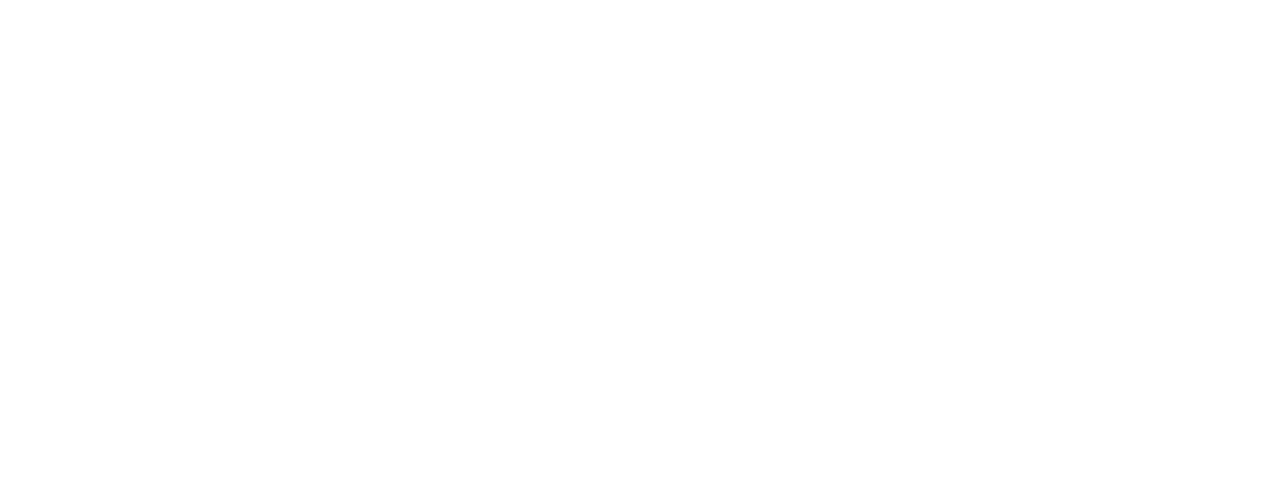
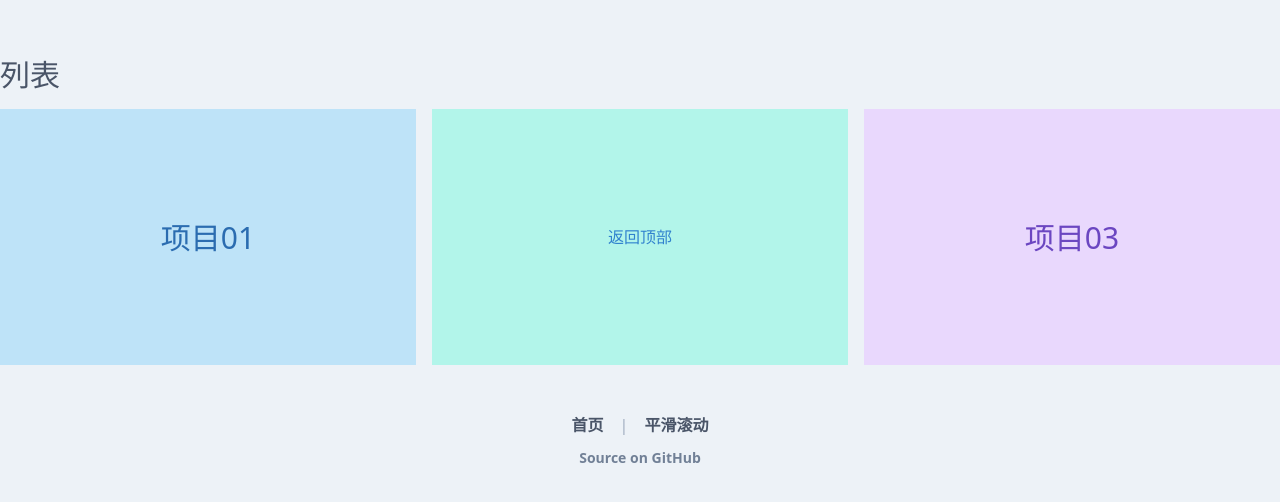
Before and after one commit to curder/practical-vue-component-src, a Vue app: page /smooth-scrolling in a window 1280 px wide. Shown: the part 2054-2556 px from the top of the page. Before the commit the page ends 800 px from the top, so only its background shows below. Built offline with nearby package versions, Linux system fonts and the light colour scheme.

Commit message:
平滑的滚动组件

```diff
--- a/src/App.vue
+++ b/src/App.vue
@@ -3,12 +3,9 @@
     <router-view class="flex-1"/>
     <div class="flex-shrink-0 py-12 text-center">
       <div>
-        <router-link class="font-semibold text-gray-700 hover:underline" to="/">Home</router-link>
+        <router-link class="font-semibold text-gray-700 hover:underline" to="/">首页</router-link>
         <span class="mx-4 text-gray-500">|</span>
-        <router-link
-          class="font-semibold text-gray-700 hover:underline"
-          to="/smooth-scrolling"
-        >Smooth Scrolling</router-link>
+        <router-link class="font-semibold text-gray-700 hover:underline" to="/smooth-scrolling">平滑滚动</router-link>
       </div>
       <div class="mt-2">
         <a
--- a/src/components/HelloWorld.vue
+++ /dev/null
@@ -1,58 +0,0 @@
-<template>
-  <div class="hello">
-    <h1>{{ msg }}</h1>
-    <p>
-      For a guide and recipes on how to configure / customize this project,<br>
-      check out the
-      <a href="https://cli.vuejs.org" target="_blank" rel="noopener">vue-cli documentation</a>.
-    </p>
-    <h3>Installed CLI Plugins</h3>
-    <ul>
-      <li><a href="https://github.com/vuejs/vue-cli/tree/dev/packages/%40vue/cli-plugin-babel" target="_blank" rel="noopener">babel</a></li>
-      <li><a href="https://github.com/vuejs/vue-cli/tree/dev/packages/%40vue/cli-plugin-eslint" target="_blank" rel="noopener">eslint</a></li>
-    </ul>
-    <h3>Essential Links</h3>
-    <ul>
-      <li><a href="https://vuejs.org" target="_blank" rel="noopener">Core Docs</a></li>
-      <li><a href="https://forum.vuejs.org" target="_blank" rel="noopener">Forum</a></li>
-      <li><a href="https://chat.vuejs.org" target="_blank" rel="noopener">Community Chat</a></li>
-      <li><a href="https://twitter.com/vuejs" target="_blank" rel="noopener">Twitter</a></li>
-      <li><a href="https://news.vuejs.org" target="_blank" rel="noopener">News</a></li>
-    </ul>
-    <h3>Ecosystem</h3>
-    <ul>
-      <li><a href="https://router.vuejs.org" target="_blank" rel="noopener">vue-router</a></li>
-      <li><a href="https://vuex.vuejs.org" target="_blank" rel="noopener">vuex</a></li>
-      <li><a href="https://github.com/vuejs/vue-devtools#vue-devtools" target="_blank" rel="noopener">vue-devtools</a></li>
-      <li><a href="https://vue-loader.vuejs.org" target="_blank" rel="noopener">vue-loader</a></li>
-      <li><a href="https://github.com/vuejs/awesome-vue" target="_blank" rel="noopener">awesome-vue</a></li>
-    </ul>
-  </div>
-</template>
-
-<script>
-export default {
-  name: 'HelloWorld',
-  props: {
-    msg: String
-  }
-}
-</script>
-
-<!-- Add "scoped" attribute to limit CSS to this component only -->
-<style scoped>
-h3 {
-  margin: 40px 0 0;
-}
-ul {
-  list-style-type: none;
-  padding: 0;
-}
-li {
-  display: inline-block;
-  margin: 0 10px;
-}
-a {
-  color: #42b983;
-}
-</style>
--- /dev/null
+++ b/src/components/ScrollLink.vue
@@ -0,0 +1,22 @@
+<template>
+  <a :href="href" @click.prevent="scroll">
+    <slot></slot>
+  </a>
+</template>
+
+<script>
+export default {
+  name: "ScrollLink",
+  props: {
+    href: {
+      type: String,
+      required: true
+    }
+  },
+  methods: {
+    scroll() {
+      document.querySelector(this.href).scrollIntoView({ behavior: "smooth" });
+    }
+  }
+};
+</script>
--- a/src/views/SmoothScrolling.vue
+++ b/src/views/SmoothScrolling.vue
@@ -1,3 +1,38 @@
 <template>
-  <div class="flex justify-center items-center">123</div>
+  <div class>
+    <div class="text-center">
+      <h3 class="font-medium py-2 text-4xl">锚点平滑滚动</h3>
+      <scroll-link href="#scroll-bottom" class="hover:underline text-base text-blue-600">点击平滑滚动</scroll-link>
+    </div>
+
+    <div style="height:2000px;"></div>
+
+    <div id="scroll-bottom" class="container mx-auto">
+      <h3 class="text-3xl text-gray-700 py-3">列表</h3>
+      <div class="h-64 flex -mx-2">
+        <div
+          class="w-1/3 bg-blue-200 h-full mx-2 text-blue-700 text-3xl flex items-center justify-center"
+        >项目01</div>
+        <div
+          class="w-1/3 bg-teal-200 h-full mx-2 text-teal-700 text-3xl flex items-center justify-center"
+        >
+          <scroll-link href="#app" class="hover:underline text-base text-blue-600">返回顶部</scroll-link>
+        </div>
+        <div
+          class="w-1/3 bg-purple-200 h-full mx-2 text-purple-700 text-3xl flex items-center justify-center"
+        >项目03</div>
+      </div>
+    </div>
+  </div>
 </template>
+
+<script>
+import ScrollLink from "../components/ScrollLink.vue";
+
+export default {
+  components: {
+    ScrollLink
+  },
+  methods: {}
+};
+</script>
```
